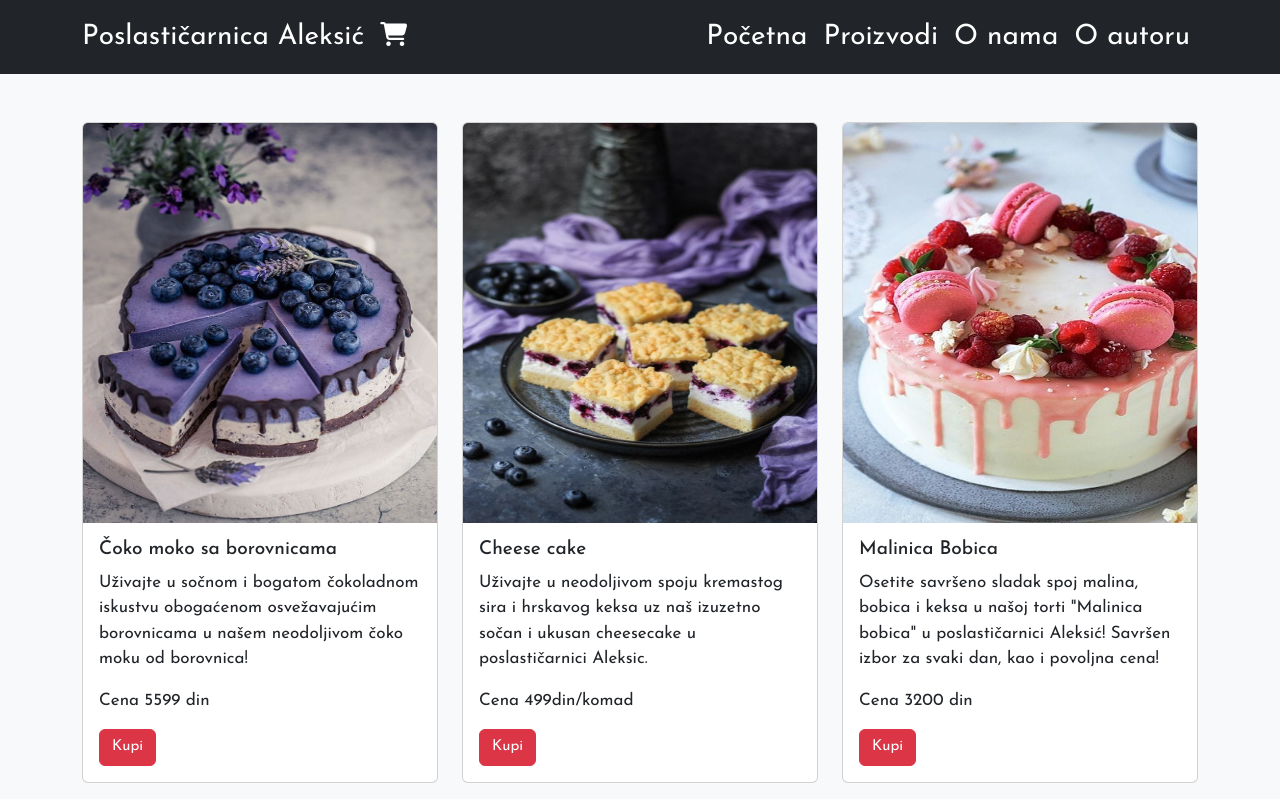
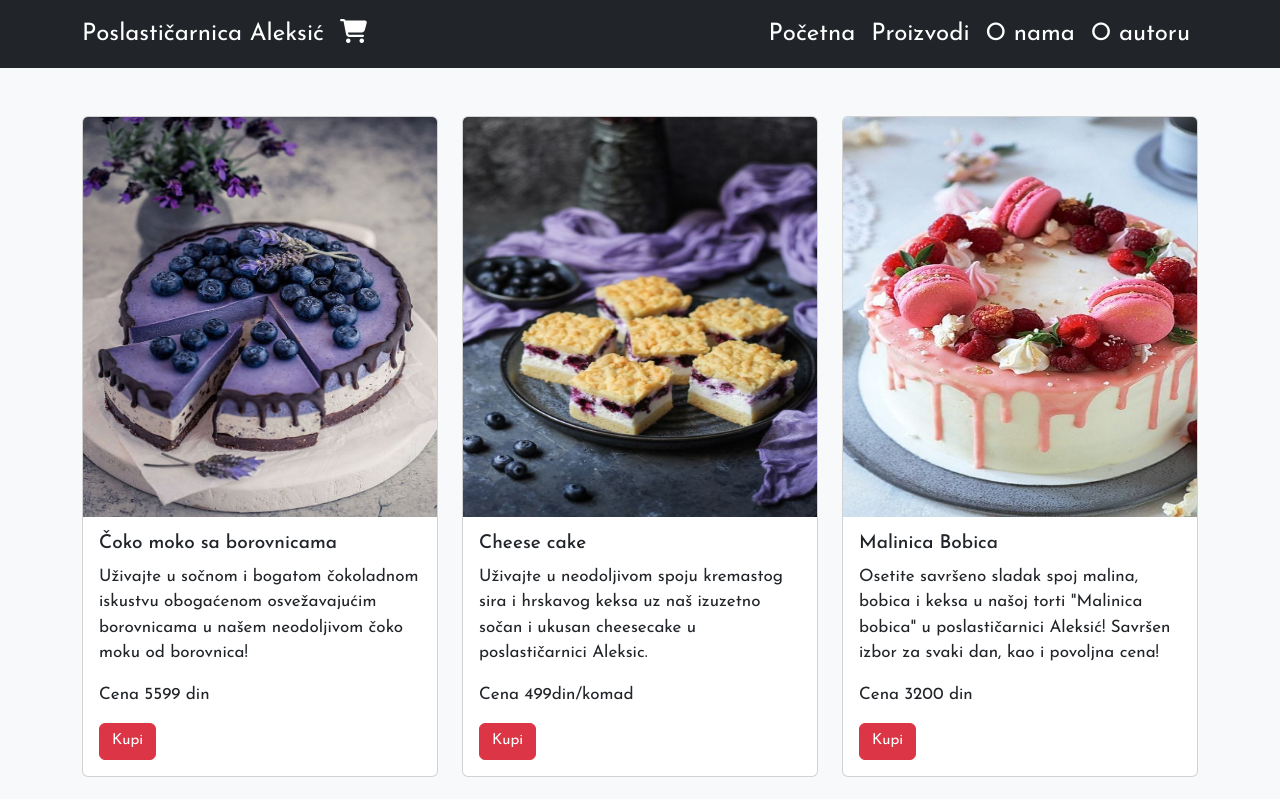
Before and after one commit to cile24/Poslasticarnica-Aleksic, a plain HTML site: page proizvodi.html in a window 1280 px wide. Shown: the top 799 px of the page. Drawn offline with nearby package versions, Linux system fonts and the light colour scheme.

Commit message:
fixxxxxxxxxx

```diff
--- a/proizvodi.html
+++ b/proizvodi.html
@@ -21,12 +21,12 @@
     <body>
         <nav class="navbar navbar-expand-lg navbar-dark bg-dark">
             <div class="container">
-                <a class="navbar-brand fs-3" href="index.html">Poslastičarnica Aleksić</a>
+                <a class="navbar-brand fs-4" href="index.html">Poslastičarnica Aleksić</a>
                 <a href="#" class="navbar-brand fs-4 ms-auto"><i class="fas fa-shopping-cart"></i></a>
                 <button class="navbar-toggler" type="button" data-bs-toggle="collapse" data-bs-target="#navbarNav" aria-controls="navbarNav" aria-expanded="false" aria-label="Toggle navigation">
                   <span class="navbar-toggler-icon"></span>
                 </button>
-                <div class="collapse navbar-collapse fs-3" id="navbarNav">
+                <div class="collapse navbar-collapse fs-4" id="navbarNav">
                     <ul class="navbar-nav ms-auto">
                         <li class="nav-item">
                         <a class="nav-link" href="index.html">Početna</a>
```
Also changed, not shown: index.html (+1 -1 lines), o.autoru.html (+2 -2 lines), o.nama.html (+1 -1 lines).
